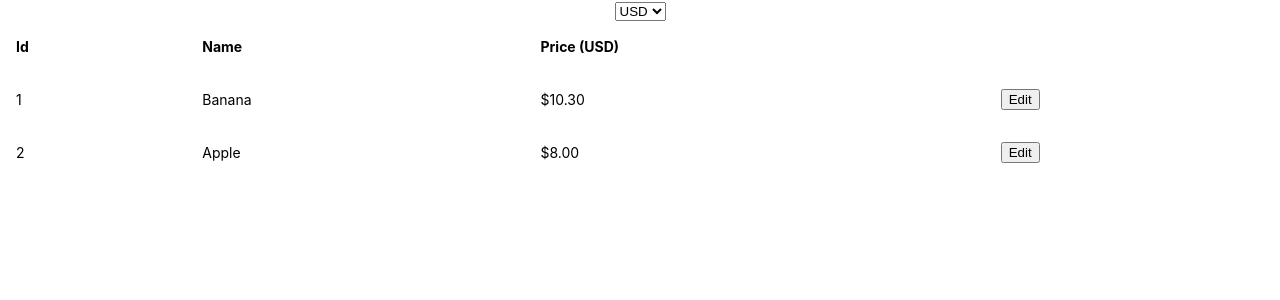
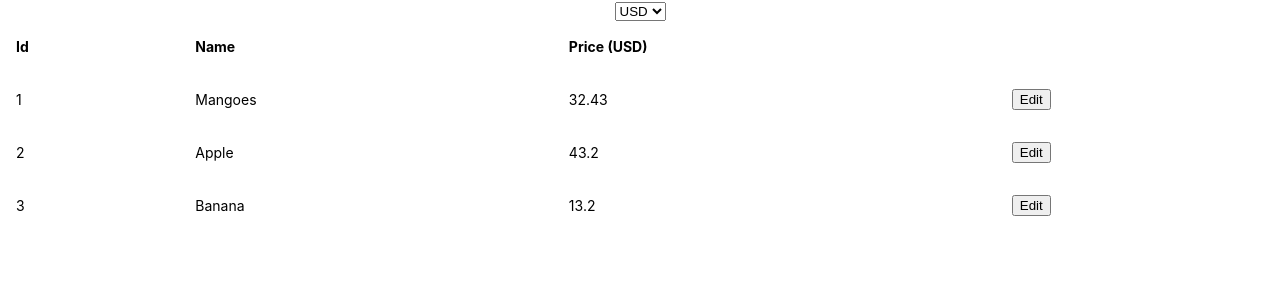
Before and after one commit to srikanthkh/product-catalogue-app, a React (Create React App) app: page / in a window 1280 px wide. Shown: the top 300 px of the page. Built offline with nearby package versions, Linux system fonts and the light colour scheme.

Commit message:
Adding Edit feature to product form

```diff
--- a/src/App.tsx
+++ b/src/App.tsx
@@ -1,46 +1,16 @@
 import React from 'react';
 import './App.css';
-import Button from './components/button'
-import Table from './components/table'
 import CurrencyPicklist from './CurrencyPicklist'
-import Input from './components/input'
-import useModal from './components/modal'
+import ProductTable from './ProductTable'
 import {CurrencyProvider} from './contexts/currency'
 
 function App() {
-  const { show, RenderModal } = useModal()
+  const products = [{id: 1, name: "Mangoes", price: 32.43}, { id: 2, name: "Apple", price: 43.2}, { id: 3, name: "Banana", price: 13.2}]
   return (
     <CurrencyProvider>
     <div className="App">
         <CurrencyPicklist currencies={["USD", "CAD", "GBP"]} />
-        <Table>
-          <thead>
-            <tr>
-              <th>Id</th>
-              <th>Name</th>
-              <th>Price (USD)</th>
-            </tr>
-          </thead>
-          <tbody>
-            <tr>
-              <td>1</td>
-              <td>Banana</td>
-              <td>$10.30</td>
-              <td><Button onClick={show}>Edit</Button></td>
-            </tr>
-            <tr>
-              <td>2</td>
-              <td>Apple</td>
-              <td>$8.00</td>
-              <td><Button onClick={show}>Edit</Button></td>
-            </tr>
-          </tbody>
-        </Table>
-        <RenderModal>
-        <Input value="Mango" showLabel label="Name" name="name"></Input>
-        <Input value="34" type="number" showLabel label="Price" name="price" helperText="Enter value in USD"></Input>
-        <Button type="submit" onClick={()=> console.log('Submit')}>Submit</Button>
-        </RenderModal>
+        <ProductTable products={products} />
         <div id='modal-root' />
     </div>
     </CurrencyProvider>
--- a/src/CurrencyPicklist.tsx
+++ b/src/CurrencyPicklist.tsx
@@ -1,6 +1,6 @@
 import * as React from 'react'
 import Select from './components/select'
-import {useCurrency} from './contexts/currency'
+import { useCurrency } from './contexts/currency'
 
 interface CurrencyPicklistProps {
     currencies: string[]
--- /dev/null
+++ b/src/EditProduct.tsx
@@ -0,0 +1,28 @@
+import * as React from 'react'
+import Button from './components/button'
+import useModal from './components/modal'
+import ProductForm from './ProductForm'
+
+interface Product {
+    id: number,
+    name: string,
+    price: number,
+}
+interface EditProductProps {
+    product: Product
+}
+
+const EditProduct = (props: EditProductProps) => {
+    const { product } = props;
+    const { show, RenderModal } = useModal()
+    return (
+        <>
+            <Button onClick={show}>Edit</Button>
+            <RenderModal>
+                <ProductForm id={product.id} name={product.name} price={product.price} />
+            </RenderModal>
+        </>
+    )
+}
+
+export default EditProduct;
--- /dev/null
+++ b/src/ProductForm.tsx
@@ -0,0 +1,28 @@
+import React from 'react';
+import Button from './components/button'
+import Input from './components/input'
+import {useCurrency} from './contexts/currency'
+
+interface ProductFormProps {
+  id: number,
+  name: string,
+  price: number,
+}
+
+const ProductForm = (props: ProductFormProps) => {
+  const { id, name, price } = props;
+    const {
+        state: { currency },
+      } = useCurrency()
+    return (
+      <>
+        <p>{id}</p>
+        <Input value={name} showLabel label="Name" name="name"></Input>
+        <Input value={price} type="number" showLabel label="Price" name="price" helperText={`Enter value in ${currency}`}></Input>
+        <Button type="submit" onClick={()=> console.log('Submit')}>Submit</Button>
+      </>
+    );
+}
+
+
+export default ProductForm;
--- /dev/null
+++ b/src/ProductTable.tsx
@@ -0,0 +1,47 @@
+import * as React from 'react'
+import Table from './components/table'
+import {useCurrency} from './contexts/currency'
+import EditProduct from './EditProduct'
+
+interface Product {
+    id: number,
+    name: string,
+    price: number,
+}
+interface ProductTableProps {
+    products: Product[]
+}
+
+const ProductTable = (props: ProductTableProps) => {
+    const {
+        state: { currency },
+      } = useCurrency()
+    return (
+        <Table>
+          <thead>
+            <tr>
+              <th>Id</th>
+              <th>Name</th>
+              <th>Price ({currency})</th>
+            </tr>
+          </thead>
+          <tbody>
+            {
+                props.products.map(product => {
+                    console.log('product', product)
+                    return (
+                        <tr key={product.id}>
+                        <td>{product.id}</td>
+                        <td>{product.name}</td>
+                        <td>{product.price}</td>
+                        <td><EditProduct product={product} /></td>
+                      </tr>
+                    )
+                })
+            }
+          </tbody>
+        </Table>
+    );
+}
+
+export default ProductTable;
```
